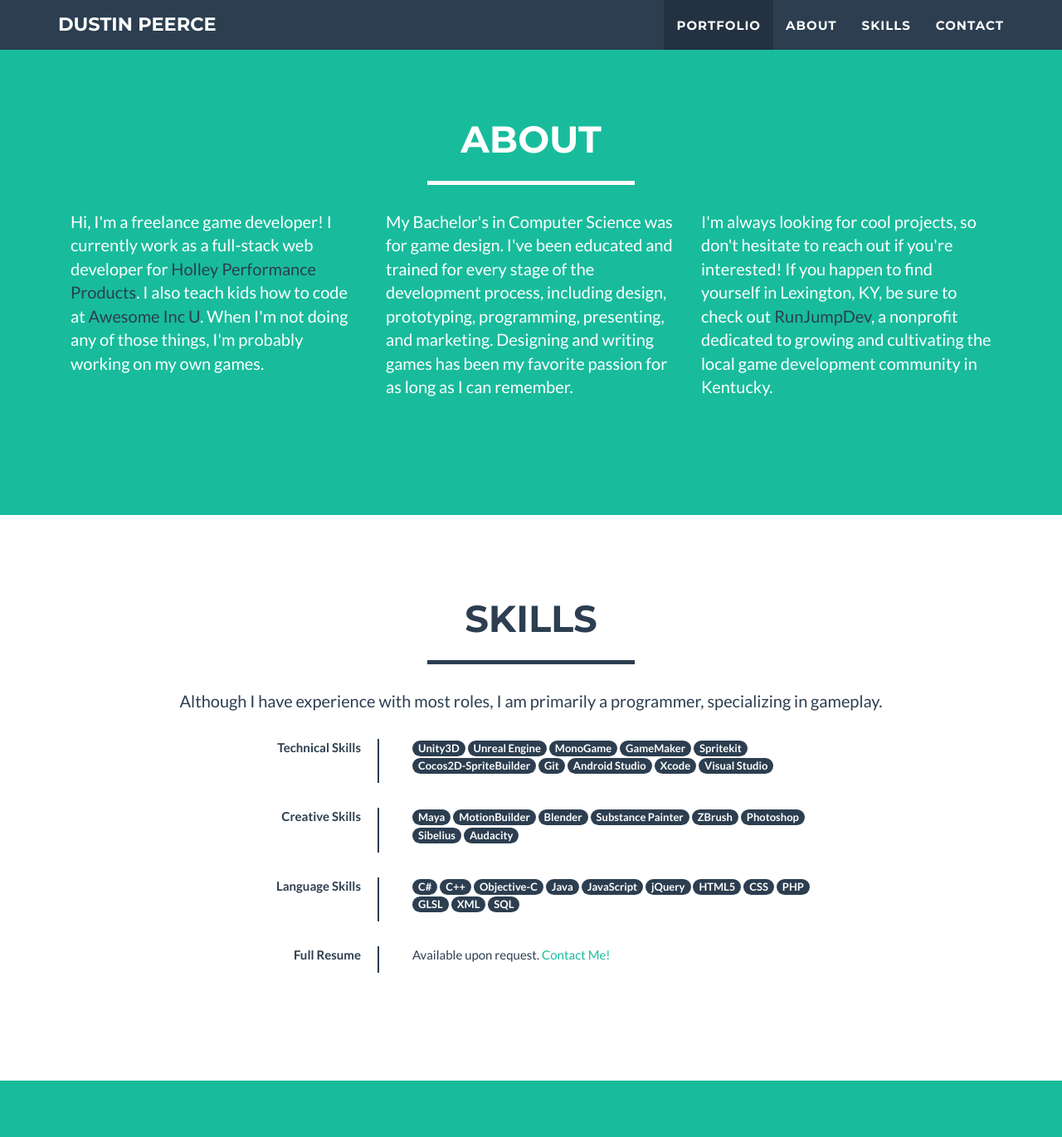
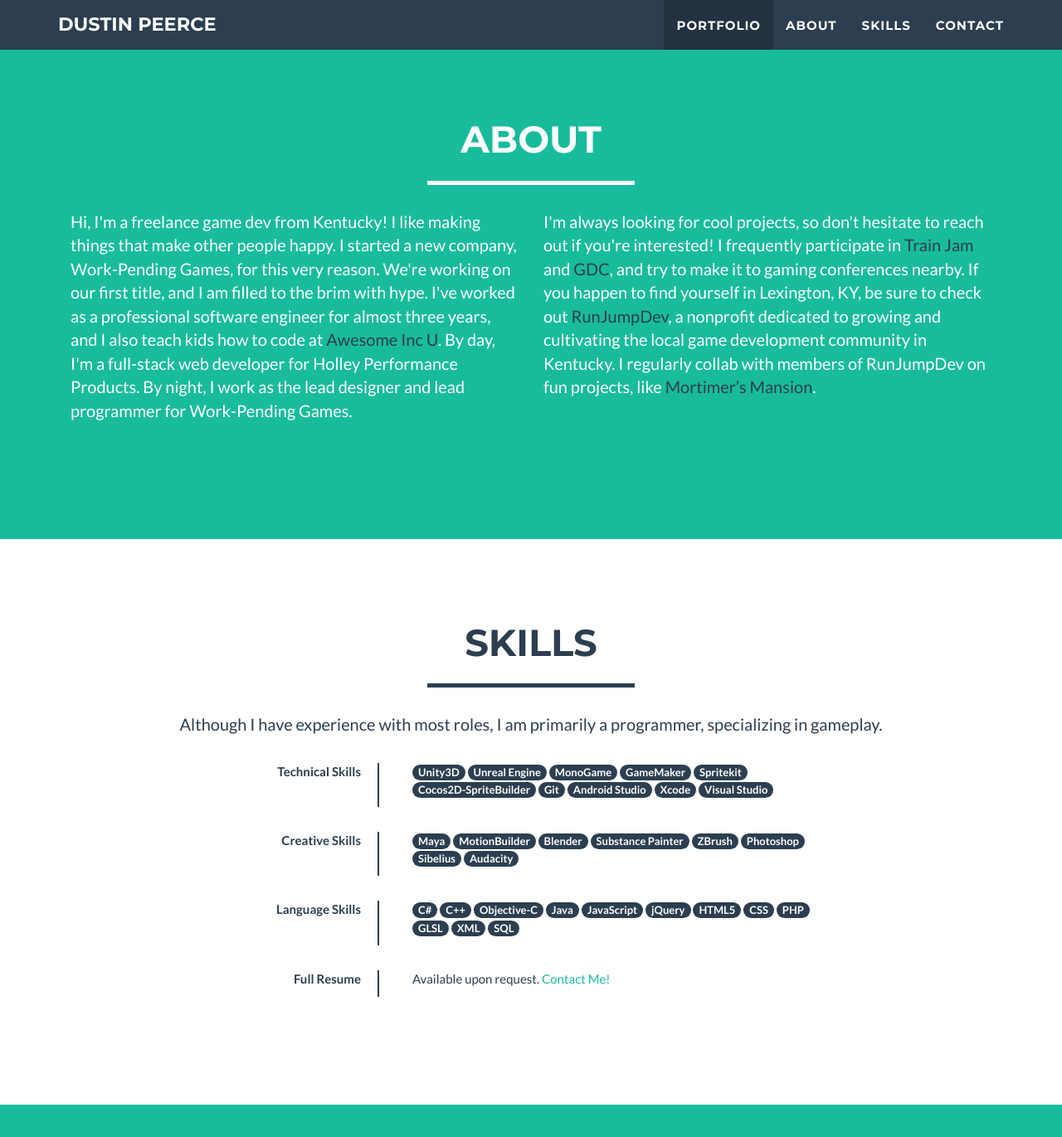
Before and after one commit to dustinpeerce/dustinpeerce.github.io, a Jekyll site: the page built from _posts/2016-01-25-project-3-spirit-fire.markdown, in a window 1280 px wide and 1400 px high, scrolled down 940 px. Shown: the top 1371 px of the window at 83% size. Built offline with Jekyll 4.4.1, drawn with Linux system fonts in a browser that asks for light colours.

Commit message:
small updates to about and config

```diff
--- a/_config.yml
+++ b/_config.yml
@@ -42,8 +42,6 @@ footer:
 social:
   - title: twitter
     url: https://twitter.com/DustinPeerce
-  - title: facebook
-    url: https://www.facebook.com/dustin.peerce
   - title: linkedin
     url: https://www.linkedin.com/in/DustinPeerce
   - title: github
--- a/_includes/about.html
+++ b/_includes/about.html
@@ -8,14 +8,11 @@
                 </div>
             </div>
             <div class="row">
-            <div class="col-lg-4">
-                    <p>Hi, I'm a freelance game developer! I currently work as a full-stack web developer for <a href="https://www.holley.com/" target="_blank">Holley Performance Products</a>. I also teach kids how to code at <a href="https://www.awesomeincu.com/" target="_blank">Awesome Inc U</a>. When I'm not doing any of those things, I'm probably working on my own games.</p>
+            <div class="col-lg-6">
+                    <p>Hi, I'm a freelance game dev from Kentucky! I like making things that make other people happy. I started a new company, Work-Pending Games, for this very reason. We're working on our first title, and I am filled to the brim with hype. I've worked as a professional software engineer for almost three years, and I also teach kids how to code at <a href="https://www.awesomeincu.com/" target="_blank">Awesome Inc U</a>. By day, I'm a full-stack web developer for Holley Performance Products. By night, I work as the lead designer and lead programmer for Work-Pending Games.</p>
                 </div>
-                <div class="col-lg-4">
-                    <p>My Bachelor's in Computer Science was for game design. I've been educated and trained for every stage of the development process, including design, prototyping, programming, presenting, and marketing. Designing and writing games has been my favorite passion for as long as I can remember.</p>
-                </div>
-                <div class="col-lg-4">
-                    <p>I'm always looking for cool projects, so don't hesitate to reach out if you're interested! If you happen to find yourself in Lexington, KY, be sure to check out <a href="http://runjumpdev.org/" target="_blank">RunJumpDev</a>, a nonprofit dedicated to growing and cultivating the local game development community in Kentucky.</p>
+                <div class="col-lg-6">
+                    <p>I'm always looking for cool projects, so don't hesitate to reach out if you're interested! I frequently participate in <a href="http://trainjam.com/" target="_blank">Train Jam</a> and <a href="http://www.gdconf.com/" target="_blank">GDC</a>, and try to make it to gaming conferences nearby. If you happen to find yourself in Lexington, KY, be sure to check out <a href="http://runjumpdev.org/" target="_blank">RunJumpDev</a>, a nonprofit dedicated to growing and cultivating the local game development community in Kentucky. I regularly collab with members of RunJumpDev on fun projects, like <a href="http://runjumpdev.org/hurdle-complete-mortimers-mansion/" target="_blank">Mortimer’s Mansion</a>.</p>
                 </div>
             </div>
         </div>
--- a/_includes/css/main.css
+++ b/_includes/css/main.css
@@ -472,7 +472,7 @@ CUSTOM STYLING
 ---------------------------------------------------- */
 #contactForm {
     background-color: #fafafa;
-    box-shadow: 0 0 10px 3px #555;
+    box-shadow: 0 0 10px 1px #555;
 }
 .row {
     margin-right: 0;
--- a/_posts/2016-01-25-project-3-spirit-fire.markdown
+++ b/_posts/2016-01-25-project-3-spirit-fire.markdown
@@ -6,7 +6,7 @@ title: Spirit Fire
 img: spirit-fire-thumb.jpg
 alt: image-alt
 project-date: January 2016
-download: <a href="http://globalgamejam.org/2016/games/spirit-fire" target="_blank">GGJ Submission</a>
+download: Not Available
 source: <a href="https://github.com/dustinpeerce/ggj2016-ritual" target="_blank">GitHub Repository</a>
 description: Spirit Fire was originally my solo submission for Global Game Jam 2016. You control a ball of spirit fire that is constantly moving towards the mouse, and you have to guide the fire to the end of each level without touching anything. I am now working on a team of four students to expand the game for our Capstone course at Eastern Kentucky University. The focus of the game has shifted to puzzles, and I am leading the design as the Creative Director and Level Designer.
 inspiration: The theme for Global Game Jam 2016 was "Ritual." The idea was that you were being summoned by a powerful pyromancer, and you had to travel through time and space to complete a ritual. The story has shifted slightly to involve other wizards who want to use the Spirit Fire.
```
Also changed, not shown: _posts/2018-03-10-project-1-chow-down.markdown (renamed from _posts/2017-03-10-project-1-chow-down.markdown).
